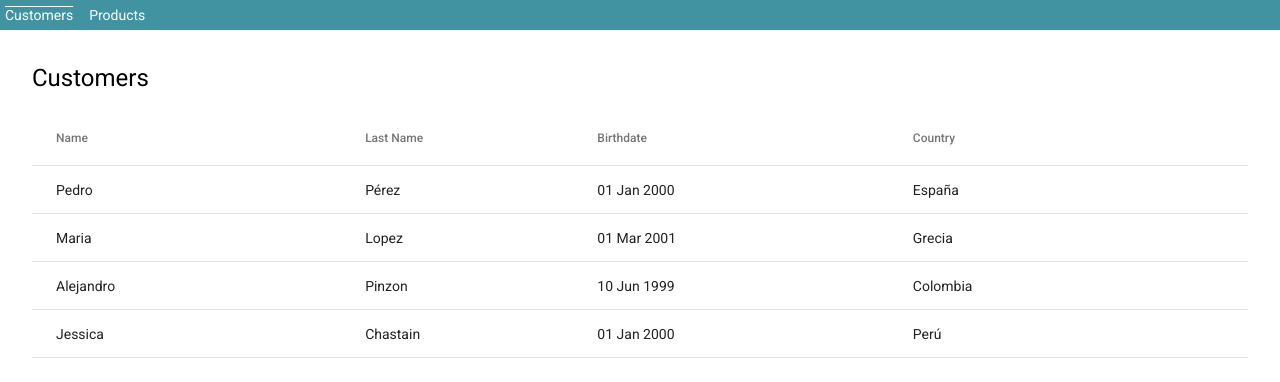
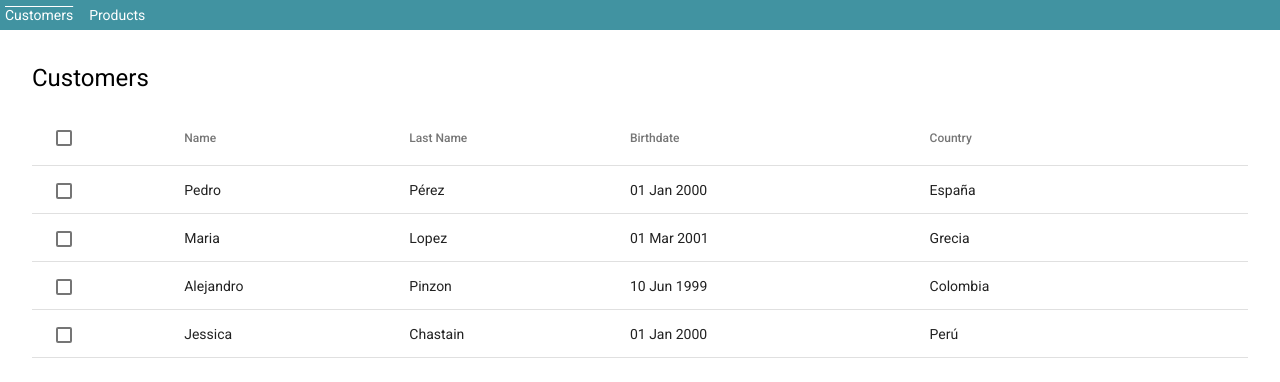
Before and after one commit to jemc300x/angular-material-table-reusable, an Angular app: page /customers in a window 1280 px wide. Shown: the top 382 px of the page. Built offline with nearby package versions, Linux system fonts and the light colour scheme.

Commit message:
Add column selectable

```diff
--- a/src/app/modules/table/components/table/table.component.html
+++ b/src/app/modules/table/components/table/table.component.html
@@ -1,10 +1,31 @@
 <table mat-table #table [dataSource]="dataSource">
+  <!-- Checkbox Column -->
+  <ng-container matColumnDef="select">
+    <th mat-header-cell *matHeaderCellDef>
+      <mat-checkbox
+        (change)="$event ? toggleAllRows() : null"
+        [checked]="selection.hasValue() && isAllSelected()"
+        [indeterminate]="selection.hasValue() && !isAllSelected()"
+        [aria-label]="checkboxLabel()"
+      >
+      </mat-checkbox>
+    </th>
+    <td mat-cell *matCellDef="let row">
+      <mat-checkbox
+        (click)="$event.stopPropagation()"
+        (change)="$event ? selection.toggle(row) : null; onSelect()"
+        [checked]="selection.isSelected(row)"
+        [aria-label]="checkboxLabel(row)"
+      >
+      </mat-checkbox>
+    </td>
+  </ng-container>
 
   <ng-container *ngFor="let column of tableColumns" [matColumnDef]="column.def">
     <th mat-header-cell *matHeaderCellDef>{{ column.label }}</th>
-    <td mat-cell *matCellDef="let row"> {{ row | columnValue: column }} </td>
+    <td mat-cell *matCellDef="let row">{{ row | columnValue: column }}</td>
   </ng-container>
 
   <tr mat-header-row *matHeaderRowDef="tableDisplayColumns"></tr>
-  <tr mat-row *matRowDef="let row; columns: tableDisplayColumns;"></tr>
+  <tr mat-row *matRowDef="let row; columns: tableDisplayColumns"></tr>
 </table>
--- a/src/app/modules/table/components/table/table.component.ts
+++ b/src/app/modules/table/components/table/table.component.ts
@@ -1,5 +1,7 @@
-import { Component, Input, OnInit } from '@angular/core';
+import { SelectionModel } from '@angular/cdk/collections';
+import { Component, EventEmitter, Input, OnInit, Output } from '@angular/core';
 import { TableColumn } from '../../models/table-column';
+import { TableConfig } from '../../models/table-config';
 
 @Component({
   selector: 'app-table',
@@ -10,6 +12,8 @@ export class TableComponent implements OnInit {
   dataSource: any = [];
   tableDisplayColumns: string[] = [];
   tableColumns: TableColumn[] = [];
+  selection = new SelectionModel<any>(true, []);
+  tableConfig: TableConfig | undefined;
 
   @Input() set data(data: any) {
     this.dataSource = data;
@@ -20,7 +24,54 @@ export class TableComponent implements OnInit {
     this.tableDisplayColumns = this.tableColumns.map((col) => col.def);
   }
 
+  @Input() set config(config: TableConfig) {
+    this.setConfig(config);
+  }
+
+  @Output() select: EventEmitter<any> = new EventEmitter();
+
   constructor() {}
 
   ngOnInit(): void {}
+
+  onSelect() {
+    this.select.emit(this.selection.selected);
+  }
+
+  setConfig(config: TableConfig) {
+    this.tableConfig = config;
+
+    if (this.tableConfig.isSelectable) {
+      this.tableDisplayColumns.unshift('select');
+    }
+  }
+
+  /** Whether the number of selected elements matches the total number of rows. */
+  isAllSelected() {
+    const numSelected = this.selection.selected.length;
+    const numRows = this.dataSource.length;
+    return numSelected === numRows;
+  }
+
+  /** Selects all rows if they are not all selected; otherwise clear selection. */
+  toggleAllRows() {
+    if (this.isAllSelected()) {
+      this.selection.clear();
+      this.onSelect();
+      return;
+    }
+
+    this.selection.select(...this.dataSource);
+    this.onSelect();
+  }
+
+  /** The label for the checkbox on the passed row */
+  checkboxLabel(row?: any): string {
+    if (!row) {
+      return `${this.isAllSelected() ? 'deselect' : 'select'} all`;
+    }
+    return `${this.selection.isSelected(row) ? 'deselect' : 'select'} row ${
+      row.position + 1
+    }`;
+  }
 }
--- /dev/null
+++ b/src/app/modules/table/models/table-config.ts
@@ -0,0 +1,3 @@
+export interface TableConfig {
+  isSelectable: boolean;
+}
--- a/src/app/modules/table/table.module.ts
+++ b/src/app/modules/table/table.module.ts
@@ -2,11 +2,12 @@ import { NgModule } from '@angular/core';
 import { CommonModule } from '@angular/common';
 import { TableComponent } from './components/table/table.component';
 import { MatTableModule } from '@angular/material/table';
+import { MatCheckboxModule } from '@angular/material/checkbox';
 import { ColumnValuePipe } from './pipes/column-value.pipe';
 
 @NgModule({
   declarations: [TableComponent, ColumnValuePipe],
-  imports: [CommonModule, MatTableModule],
+  imports: [CommonModule, MatTableModule, MatCheckboxModule],
   exports: [TableComponent],
 })
 export class TableModule {}
--- a/src/app/pages/customers/customers.component.html
+++ b/src/app/pages/customers/customers.component.html
@@ -1,4 +1,9 @@
 <h1>Customers</h1>
 <section>
-  <app-table [data]="customersList" [columns]="tableColumns"></app-table>
+  <app-table
+    [data]="customersList"
+    [columns]="tableColumns"
+    [config]="tableConfig"
+    (select)="onSelect($event)"
+  ></app-table>
 </section>
--- a/src/app/pages/customers/customers.component.ts
+++ b/src/app/pages/customers/customers.component.ts
@@ -1,5 +1,6 @@
 import { Component, OnInit } from '@angular/core';
 import { TableColumn } from 'src/app/modules/table/models/table-column';
+import { TableConfig } from 'src/app/modules/table/models/table-config';
 
 const CUSTOMERS_DATA_MOCK = [
   {
@@ -36,6 +37,9 @@ const CUSTOMERS_DATA_MOCK = [
 export class CustomersComponent implements OnInit {
   customersList = CUSTOMERS_DATA_MOCK;
   tableColumns: TableColumn[] = [];
+  tableConfig: TableConfig = {
+    isSelectable: true,
+  };
 
   constructor() {}
 
@@ -57,4 +61,8 @@ export class CustomersComponent implements OnInit {
       { label: 'Country', def: 'country', dataKey: 'country' },
     ];
   }
+
+  onSelect(data: any) {
+    console.log(data);
+  }
 }
```
